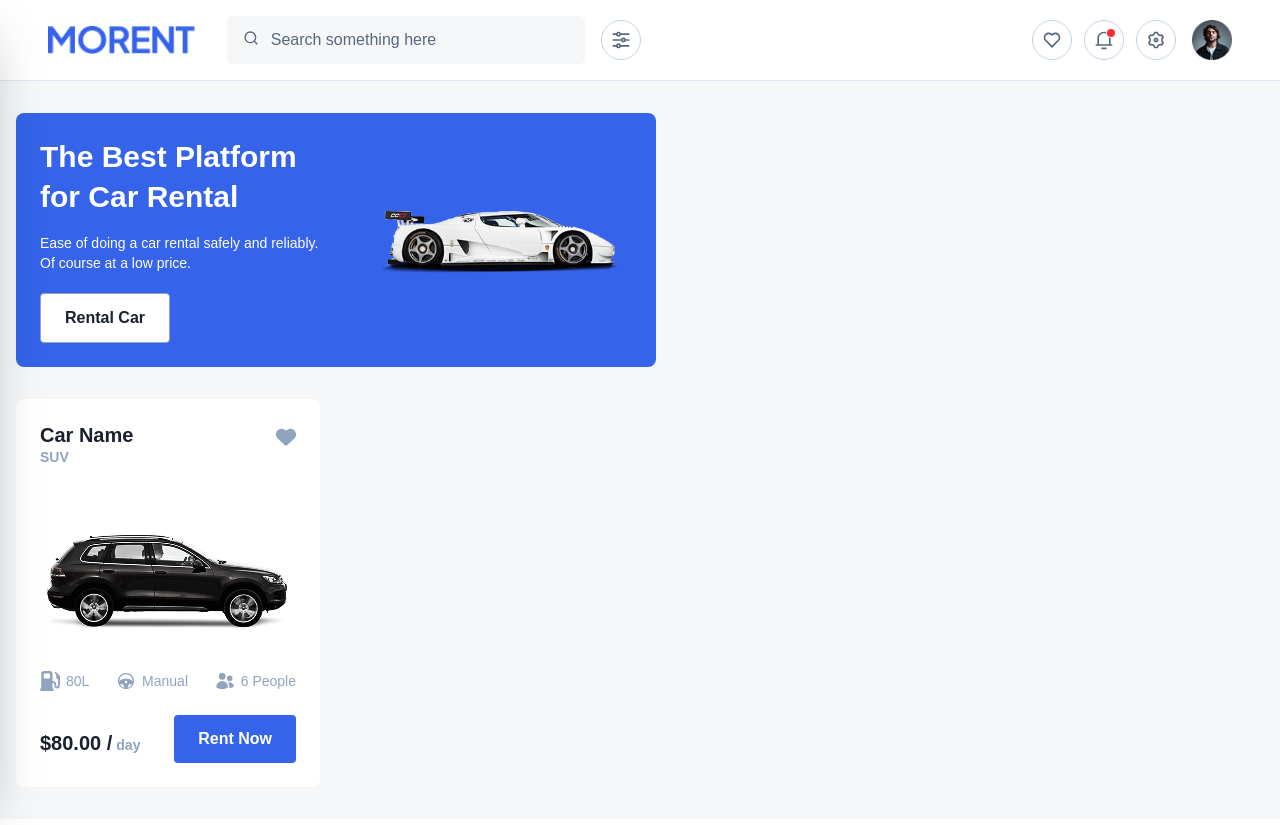
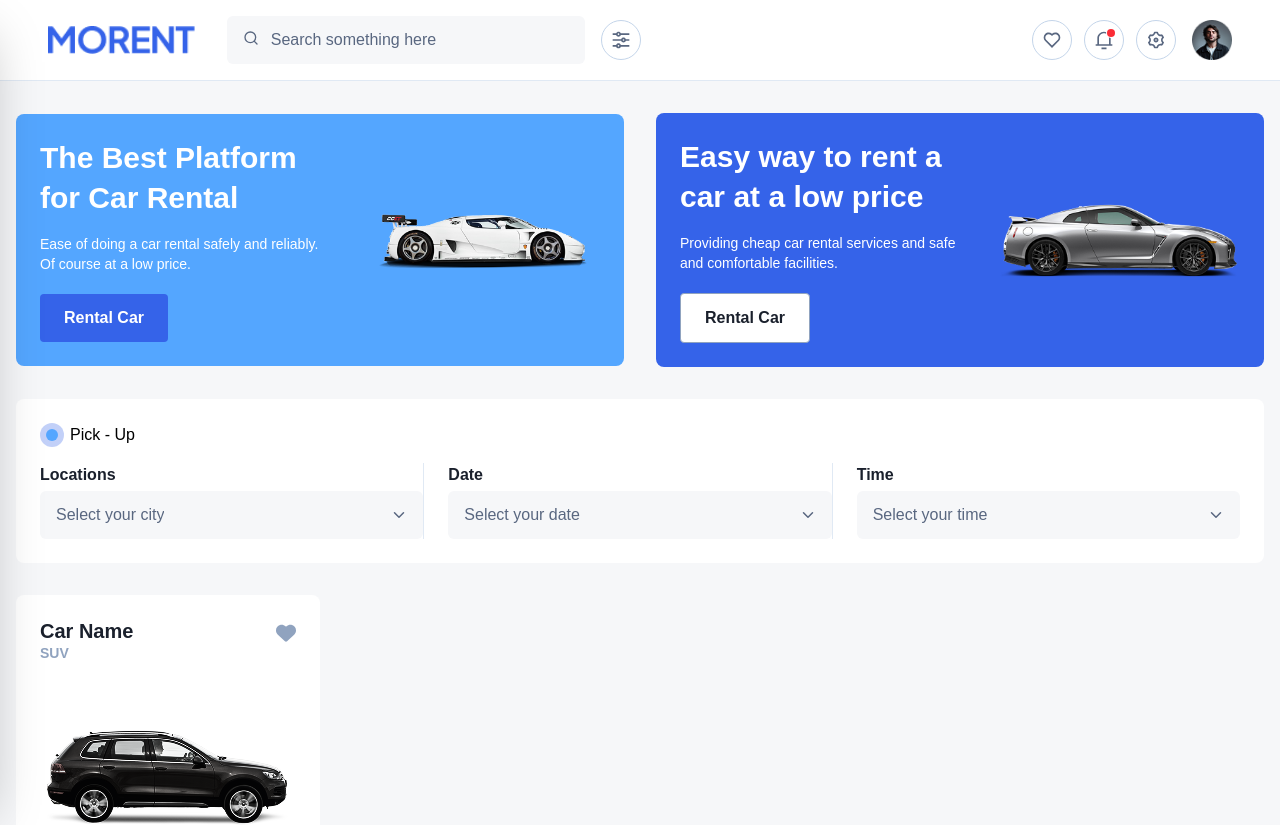
Before and after one commit to tript-cmyk/car-rent, a Next.js app: page / in a window 1280 px wide. Shown: the top 825 px of the page. Built offline with nearby package versions, Linux system fonts and the light colour scheme.

Commit message:
feat: pick up form component demo

```diff
--- a/features/car/components/HomePage.tsx
+++ b/features/car/components/HomePage.tsx
@@ -1,24 +1,29 @@
 import CarCard from "./CarCard/CarCard";
+import PickUpForm from "./PickUpForm";
 import PromoBanner, { PROMO_BANNER_VARIANTS } from "./PromoBanner";
 
 const HomePage = () => {
   return (
-    <div className="mx-auto px-4 py-8">
-      <div className="flex gap-10">
+    <div className="px-4 py-8">
+      <div className="flex w-full flex-col sm:flex-row gap-8 justify-center items-center">
         <PromoBanner
           title="The Best Platform for Car Rental"
           description="Ease of doing a car rental safely and reliably. Of course at a low price."
           onPromoBannerLabel="Rental Car"
           imageSrc="/images/PromoCar.png"
-          variant={PROMO_BANNER_VARIANTS.DEEP_BLUE}
+          variant={PROMO_BANNER_VARIANTS.LIGHT_BLUE}
         />
-        {/* <PromoBanner
+        <PromoBanner
           title="Easy way to rent a car at a low price"
           description="Providing cheap car rental services and safe and comfortable facilities."
           onPromoBannerLabel="Rental Car"
           imageSrc="/images/PromoCar2.png"
           variant={PROMO_BANNER_VARIANTS.DEEP_BLUE}
-        /> */}
+        />
+      </div>
+
+      <div className="mt-8">
+        <PickUpForm />
       </div>
 
       <div className="mt-8">
--- /dev/null
+++ b/features/car/components/PickUpForm/PickUpForm.tsx
@@ -0,0 +1,48 @@
+"use client";
+
+import { Radio } from "@/components/ui/radio";
+import { Select } from "@/components/ui/select";
+import {
+  PICK_UP_FORM_FIELDS,
+  PICK_UP_FORM_OPTIONS,
+  PICK_UP_FORM_TYPE,
+} from "./pick-up-form.constants";
+
+const PickUpForm = () => {
+  return (
+    <section className="w-full rounded-lg bg-white p-4 sm:p-6">
+      <Radio
+        name="rental-search-type"
+        value={PICK_UP_FORM_TYPE}
+        options={PICK_UP_FORM_OPTIONS}
+      />
+
+      <div className="mt-4 flex flex-col gap-4 sm:flex-row sm:gap-0">
+        {PICK_UP_FORM_FIELDS.map((field, index) => (
+          <div
+            key={field.id}
+            className="flex flex-col border-secondary-100 sm:flex-1 sm:border-l sm:pl-6 sm:first:border-l-0 sm:first:pl-0"
+          >
+            <span className="text-base font-semibold text-secondary-500">
+              {field.label}
+            </span>
+
+            <div className="mt-1">
+              <Select
+                name={`pick-up-${field.id}`}
+                options={field.options}
+                placeholder={field.placeholder}
+              />
+            </div>
+
+            {index < PICK_UP_FORM_FIELDS.length - 1 && (
+              <div className="mt-4 h-px bg-secondary-100 sm:hidden" />
+            )}
+          </div>
+        ))}
+      </div>
+    </section>
+  );
+};
+
+export default PickUpForm;
--- /dev/null
+++ b/features/car/components/PickUpForm/index.ts
@@ -0,0 +1,2 @@
+export { default } from "./PickUpForm";
+export * from "./pick-up-form.constants";
--- /dev/null
+++ b/features/car/components/PickUpForm/pick-up-form.constants.ts
@@ -0,0 +1,50 @@
+import type { SelectOption } from "@/components/ui/select";
+
+export const PICK_UP_FORM_TYPE = "pick-up";
+
+export const PICK_UP_FORM_OPTIONS = [
+  {
+    label: "Pick - Up",
+    value: PICK_UP_FORM_TYPE,
+  },
+];
+
+export const PICK_UP_FORM_FIELDS = [
+  {
+    id: "location",
+    label: "Locations",
+    placeholder: "Select your city",
+    options: [
+      { label: "Ho Chi Minh City", value: "ho-chi-minh-city" },
+      { label: "Ha Noi", value: "ha-noi" },
+      { label: "Da Nang", value: "da-nang" },
+    ],
+  },
+  {
+    id: "date",
+    label: "Date",
+    placeholder: "Select your date",
+    options: [
+      { label: "Today", value: "today" },
+      { label: "Tomorrow", value: "tomorrow" },
+      { label: "This weekend", value: "this-weekend" },
+    ],
+  },
+  {
+    id: "time",
+    label: "Time",
+    placeholder: "Select your time",
+    options: [
+      { label: "09:00", value: "09-00" },
+      { label: "12:00", value: "12-00" },
+      { label: "18:00", value: "18-00" },
+    ],
+  },
+] satisfies PickUpFormField[];
+
+export interface PickUpFormField {
+  id: string;
+  label: string;
+  placeholder: string;
+  options: SelectOption[];
+}
```
